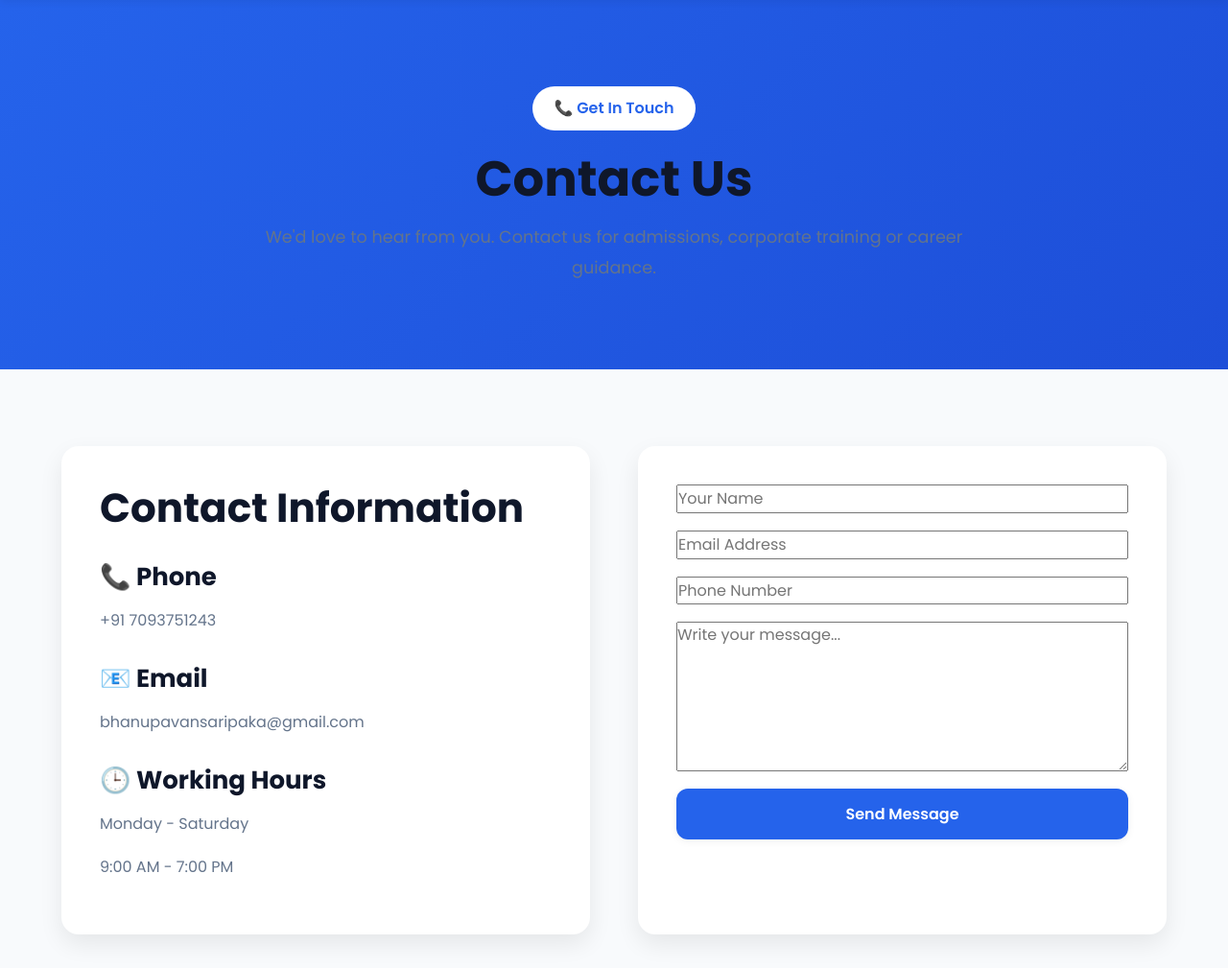
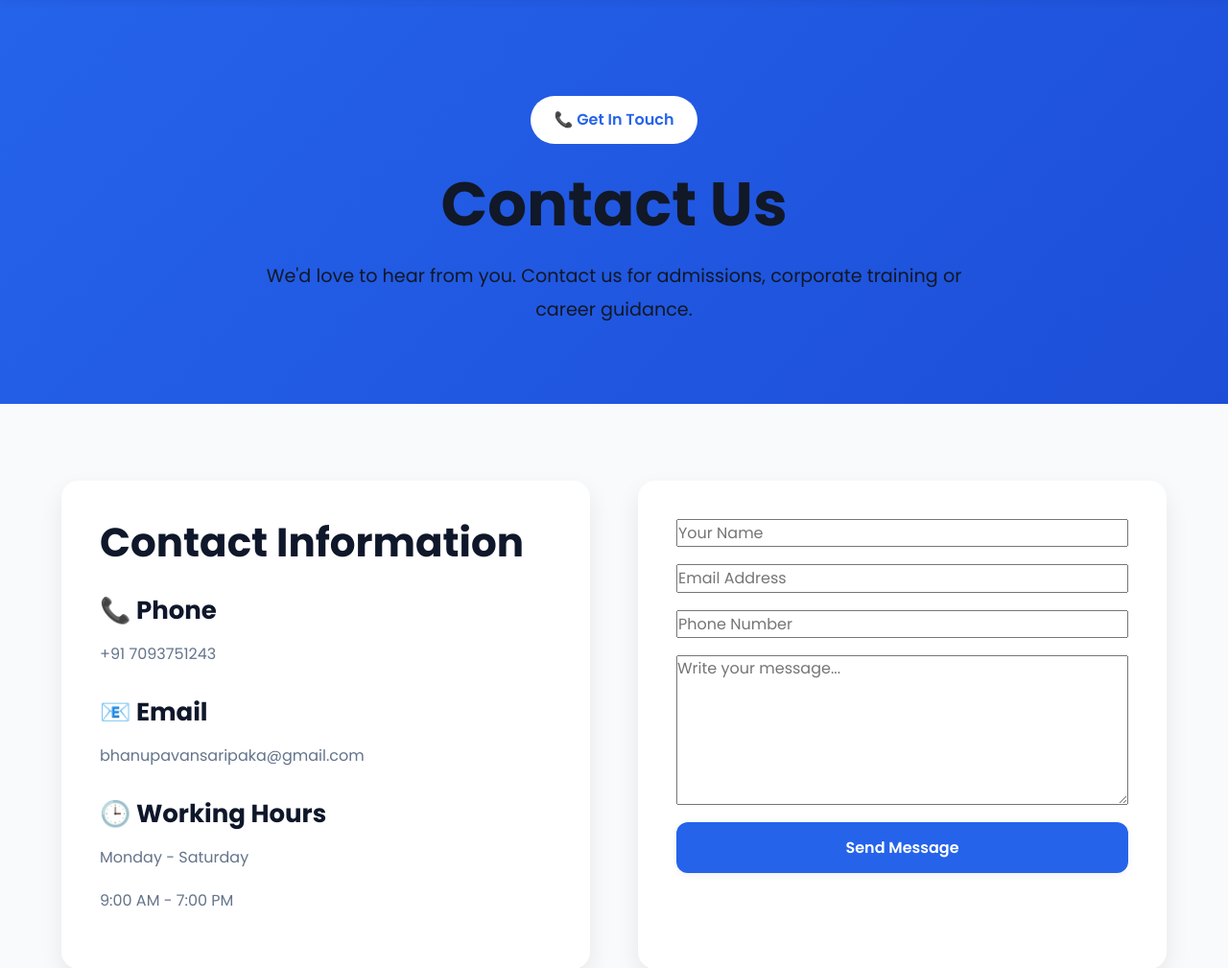
Before and after one commit to bhanupavansaripaka-maker/Placementspro, a FastAPI app: page /contact/ in a window 1280 px wide. Shown: the part 90-1099 px from the top of the page at 96% size. Run offline with FastAPI, Linux system fonts and the light colour scheme.

```diff
--- /dev/null
+++ b/app/static/css/components/page_header.css
@@ -0,0 +1,69 @@
+/* ==========================================================
+   Shared Page Header
+========================================================== */
+
+.page-header{
+
+    background:linear-gradient(135deg,#2563eb,#1d4ed8);
+
+    padding:100px 0 80px;
+
+    text-align:center;
+
+}
+
+.page-badge{
+
+    display:inline-block;
+
+    padding:12px 24px;
+
+    background:#ffffff;
+
+    color:#2563eb;
+
+    border-radius:40px;
+
+    font-weight:600;
+
+    margin-bottom:25px;
+
+}
+
+.page-header h1{
+
+    color:#111827;
+
+    font-size:64px;
+
+    font-weight:700;
+
+    margin-bottom:20px;
+
+}
+
+.page-header p{
+
+    color:#111827;
+
+    max-width:760px;
+
+    margin:0 auto;
+
+    font-size:1.2rem;
+
+    line-height:1.8;
+
+}
+
+.page-actions{
+
+    margin-top:35px;
+
+    display:flex;
+
+    justify-content:center;
+
+    gap:20px;
+
+}
--- a/app/static/css/pages/courses.css
+++ b/app/static/css/pages/courses.css
@@ -1,79 +1,57 @@
 /* ==========================================================
    Courses Page
 ==========================================================*/
-
-/* ==========================
-   Page Header
-==========================*/
-
-.page-header {
-    background: linear-gradient(135deg, #2563eb, #1d4ed8);
-    color: #fff;
-    text-align: center;
-    padding: 90px 20px;
-}
-
-.page-badge {
-    display: inline-block;
-    background: #fff;
-    color: #2563eb;
-    padding: 10px 22px;
-    border-radius: 999px;
-    font-weight: 600;
-    margin-bottom: 20px;
-}
-
-.page-header h1 {
-    font-size: 3.2rem;
-    margin-bottom: 15px;
-}
-
-.page-header p {
-    max-width: 760px;
-    margin: auto;
-    font-size: 1.1rem;
-    line-height: 1.8;
-}
-
-.page-actions {
-    margin-top: 35px;
-    display: flex;
-    justify-content: center;
-    gap: 15px;
-    flex-wrap: wrap;
-}
 
 /* ==========================
    Featured Courses
 ==========================*/
 
 .featured-courses {
+
     padding: 80px 0;
+
 }
 
 .section-header {
+
     text-align: center;
+
     margin-bottom: 60px;
+
 }
 
 .section-tag {
+
     display: inline-block;
+
     background: #2563eb;
+
     color: white;
+
     padding: 8px 18px;
+
     border-radius: 999px;
+
     font-weight: 600;
+
     margin-bottom: 18px;
+
 }
 
 .section-header h2 {
+
     margin-bottom: 15px;
+
 }
 
 .section-header p {
+
     max-width: 700px;
+
     margin: auto;
+
     color: #64748b;
+
 }
 
 /* ==========================
@@ -266,18 +244,6 @@
 
 @media (max-width:768px){
 
-    .page-header{
-
-        padding:70px 20px;
-
-    }
-
-    .page-header h1{
-
-        font-size:2.4rem;
-
-    }
-
     .course-grid{
 
         grid-template-columns:1fr;
--- a/app/static/css/style.css
+++ b/app/static/css/style.css
@@ -2,7 +2,7 @@
    SkillForge Academy
    Main Stylesheet
    Version : 2.0
-   =========================================================== */
+=========================================================== */
 
 /* ==========================
    Base
@@ -27,6 +27,7 @@
 @import url("./components/buttons.css");
 @import url("./components/cards.css");
 @import url("./components/forms.css");
+@import url("./components/page_header.css");
 
 /* ==========================
    Pages
```
